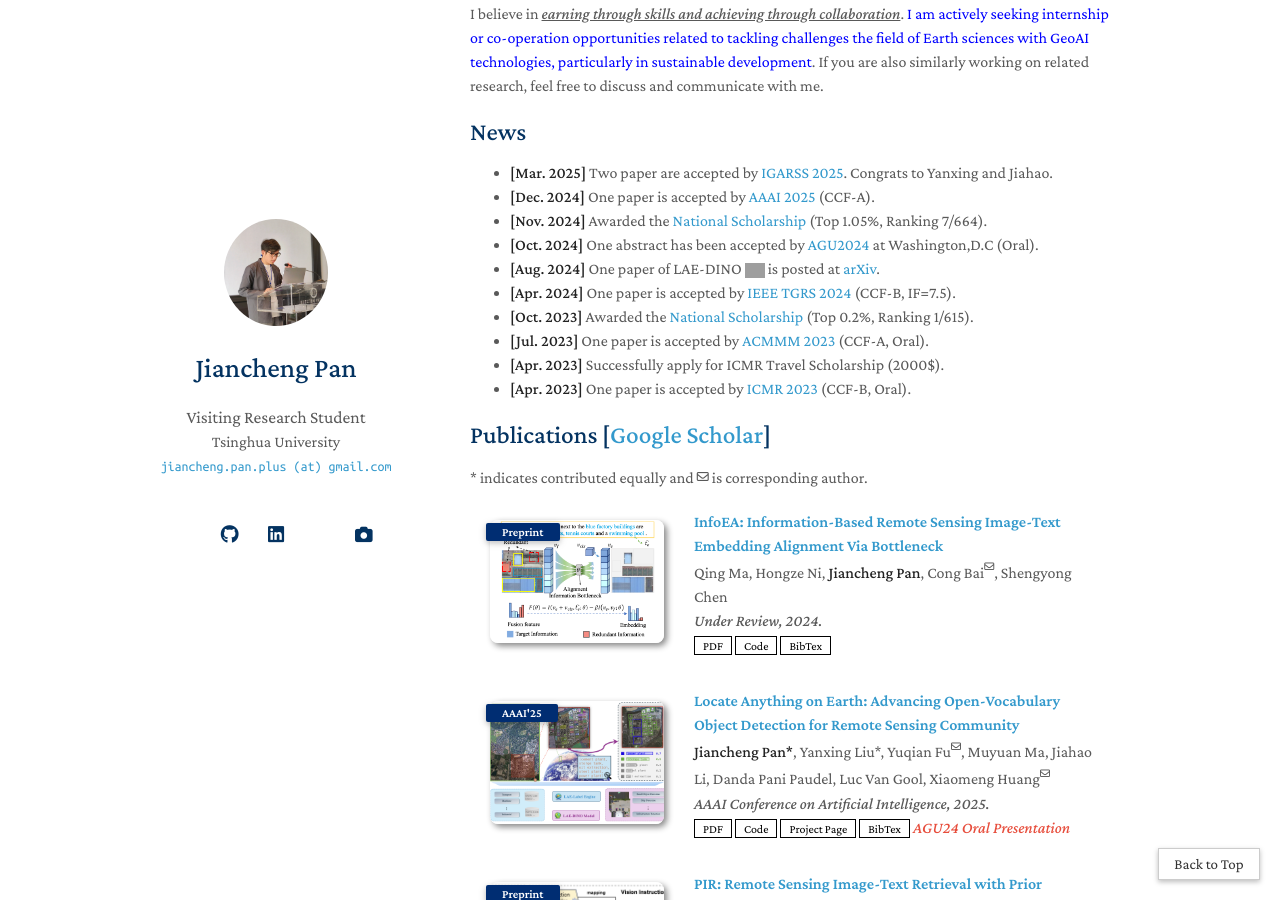
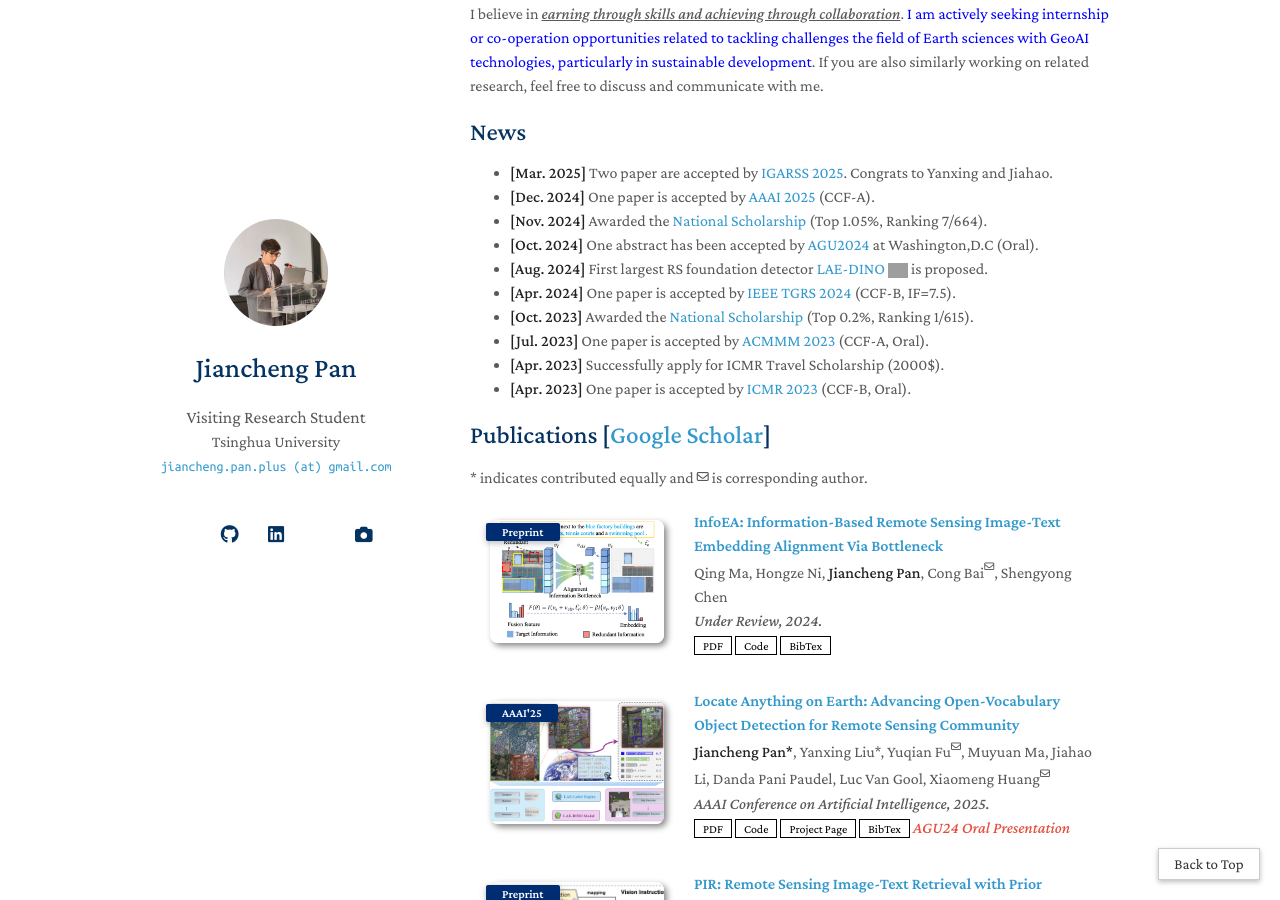
Before and after one commit to jaychempan/jaychempan.github.io, a Jekyll site: the page built from index.md, in a window 1280 px wide and 900 px high, scrolled down 497 px. Built offline with Jekyll 4.4.1, drawn with Linux system fonts in a browser that asks for light colours; some web fonts are replaced; a style sheet for code colours, icons or effects is not loaded; our own code applies the rules of GitHub Pages for plain Markdown files; grey boxes are pictures that could not be loaded.

Commit message:
update index

```diff
--- a/index.md
+++ b/index.md
@@ -19,7 +19,7 @@ I believe in *<u>earning through skills and achieving through collaboration</u>*
 - **[Dec. 2024]** One paper is accepted by <a href="https://aaai.org/conference/aaai/aaai-25/">AAAI 2025</a> (CCF-A).
 - **[Nov. 2024]** Awarded the <a href="">National Scholarship</a> (Top 1.05%, Ranking 7/664).
 - **[Oct. 2024]** One abstract has been accepted by <a href="https://www.agu.org/annual-Meeting">AGU2024</a> at Washington,D.C (Oral).
-- **[Aug. 2024]** One paper of LAE-DINO <img src="images/papers/lae-dino.png" style="vertical-align: middle;" alt="Logo" width="20"> is posted at <a href="https://arxiv.org/abs/2408.09110">arXiv</a>.
+- **[Aug. 2024]** First largest RS foundation detector <a href="https://arxiv.org/abs/2408.09110">LAE-DINO</a> <img src="images/papers/lae-dino.png" style="vertical-align: middle;" alt="Logo" width="20"> is proposed.
 - **[Apr. 2024]** One paper is accepted by <a href="https://ieeexplore.ieee.org/xpl/RecentIssue.jsp?punumber=36">IEEE TGRS 2024</a> (CCF-B, IF=7.5).
 - **[Oct. 2023]** Awarded the <a href="">National Scholarship</a> (Top 0.2%, Ranking 1/615).
 - **[Jul. 2023]** One paper is accepted by <a href="https://www.acmmm2023.org/">ACMMM 2023</a> (CCF-A, Oral).
```
